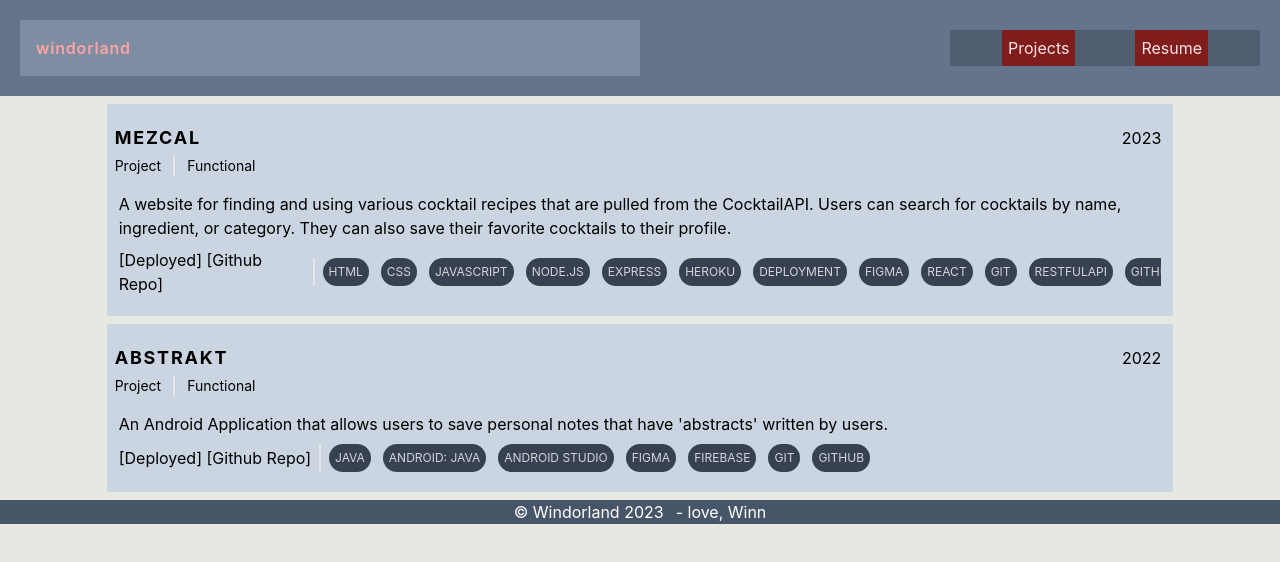
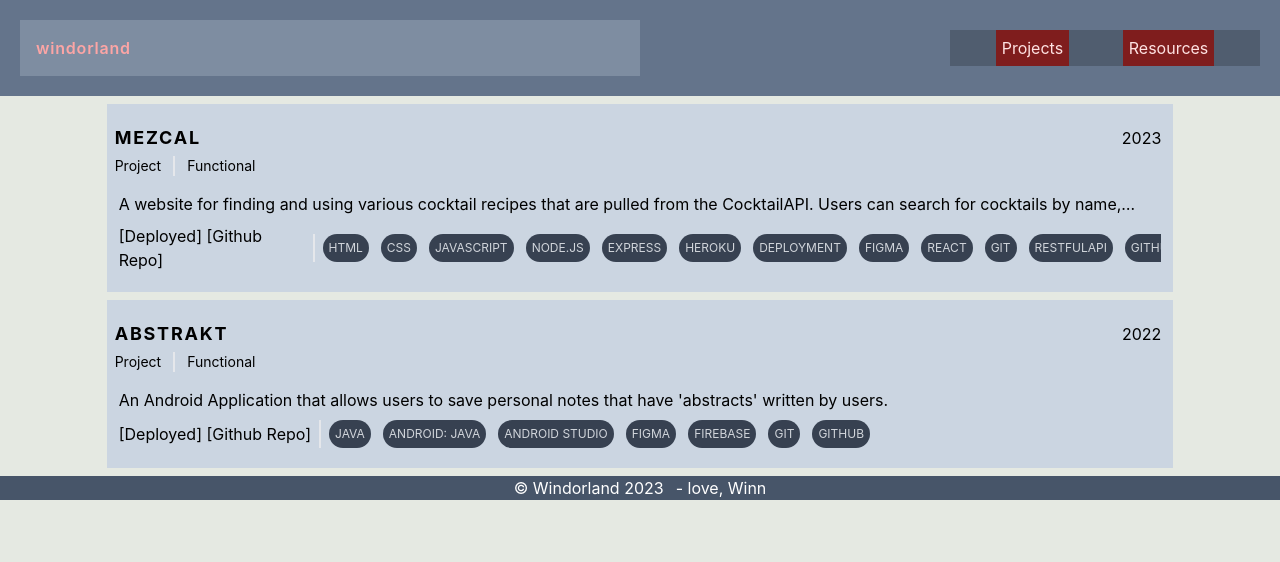
Before and after one commit to winnie-phebus/windor-website, a React (Create React App) app: page /projects in a window 1280 px wide. Shown: the top 562 px of the page. Built offline with nearby package versions, Linux system fonts and the light colour scheme.

Commit message:
working on search/ filter; also added line-clamping

```diff
--- a/src/App.js
+++ b/src/App.js
@@ -7,15 +7,17 @@ import Header from "./Header";
 import Footer from "./Footer";
 import Home from "./home";
 import Project from "./project";
+import Resources from "./resources";
 
 function App() {
   return (
-    <div className="App">
+    <div class="App">
       <BrowserRouter>
         <Header />
         <Routes>
           <Route path="/" element={<Home />} />
           <Route path="/projects" element={<Project />} />
+          <Route path="/resources" element={<Resources />} />
         </Routes>
         <Footer />
       </BrowserRouter>
--- a/src/Header.js
+++ b/src/Header.js
@@ -12,7 +12,9 @@ export default function Header() {
           {" "}
           <Link to="/projects">Projects</Link>
         </button>
-        <button class="bg-red-900 p-1.5 text-red-100">Resume</button>
+        <button class="bg-red-900 p-1.5 text-red-100">
+          <Link to="/resources">Resources</Link>
+        </button>
       </div>
     </div>
   );
--- a/src/project/index.js
+++ b/src/project/index.js
@@ -1,19 +1,39 @@
-import React from "react";
+import React, { useEffect } from "react";
 import ProjectCard from "./project-card";
 import projects from "./projects.json";
+import { useSearchParams } from "react-router-dom";
 
 export default function Project() {
+  const [projectsDisplay, setProjectsDisplay] = React.useState(projects);
+  const [searchParams] = useSearchParams();
+
+  useEffect(() => {
+    const currentParams = Object.fromEntries([...searchParams]);
+    console.log(currentParams); // get new values onchange
+    console.log(projectsDisplay); // get new values onchange
+    // projects.filter((project) => {});
+    setProjectsDisplay(
+      projectsDisplay.sort((a, b) => {
+        if (currentParams.sort === "title") {
+          console.log(`sorting by title: ${a.title}, ${b.title}`);
+          return a.title - b.title;
+        } else {
+          return a.dates - b.dates;
+        }
+      })
+    );
+    console.log(projectsDisplay); // get new values onchange
+  }, [searchParams, projectsDisplay]);
+
   return (
+    <div>
       <ul>
-      {projects.map((project) => (
+        {projectsDisplay.map((project) => (
           <li>
             <ProjectCard project={project} />
           </li>
         ))}
-      {/* <li>
-        {console.log(projects[0].title)}
-        <ProjectCard project={projects[0]} />
-      </li> */}
       </ul>
+    </div>
   );
 }
--- a/src/project/project-card.js
+++ b/src/project/project-card.js
@@ -29,10 +29,14 @@ export default function ProjectCard({
           <h4 class="px-3">{project.status}</h4>
         </div>
       </div>
-      <p class="my-1">{project.description}</p>
+      <p class="my-1 line-clamp-1 group-hover/card:line-clamp-none group-hover/card:my-2">
+        {project.description}
+      </p>
       <div class="items-center my-2 flex space-x-2 divide-x-2">
         <div class="w-1.5/5 sm:w-auto">
-          <a class="hover:tracking-widest hover:text-red-400" href="#">
+          <a
+            class="hover:tracking-widest hover:text-red-400"
+            href={project.deployedURI}>
             {" "}
             [Deployed]{" "}
           </a>
--- /dev/null
+++ b/src/resources/index.js
@@ -0,0 +1,3 @@
+// import React from "react";
+
+export default function Resources() {}
```
Lines whose indentation alone changed are shown as unchanged.
